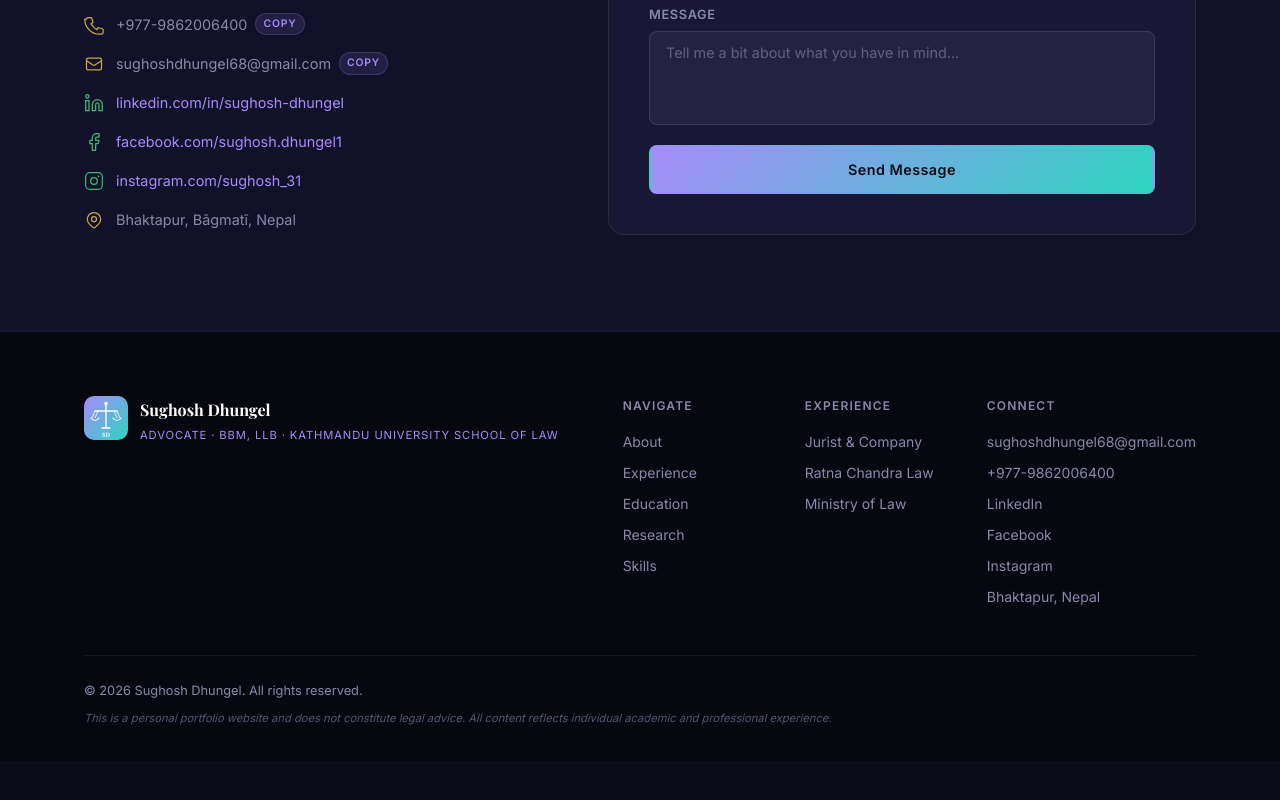
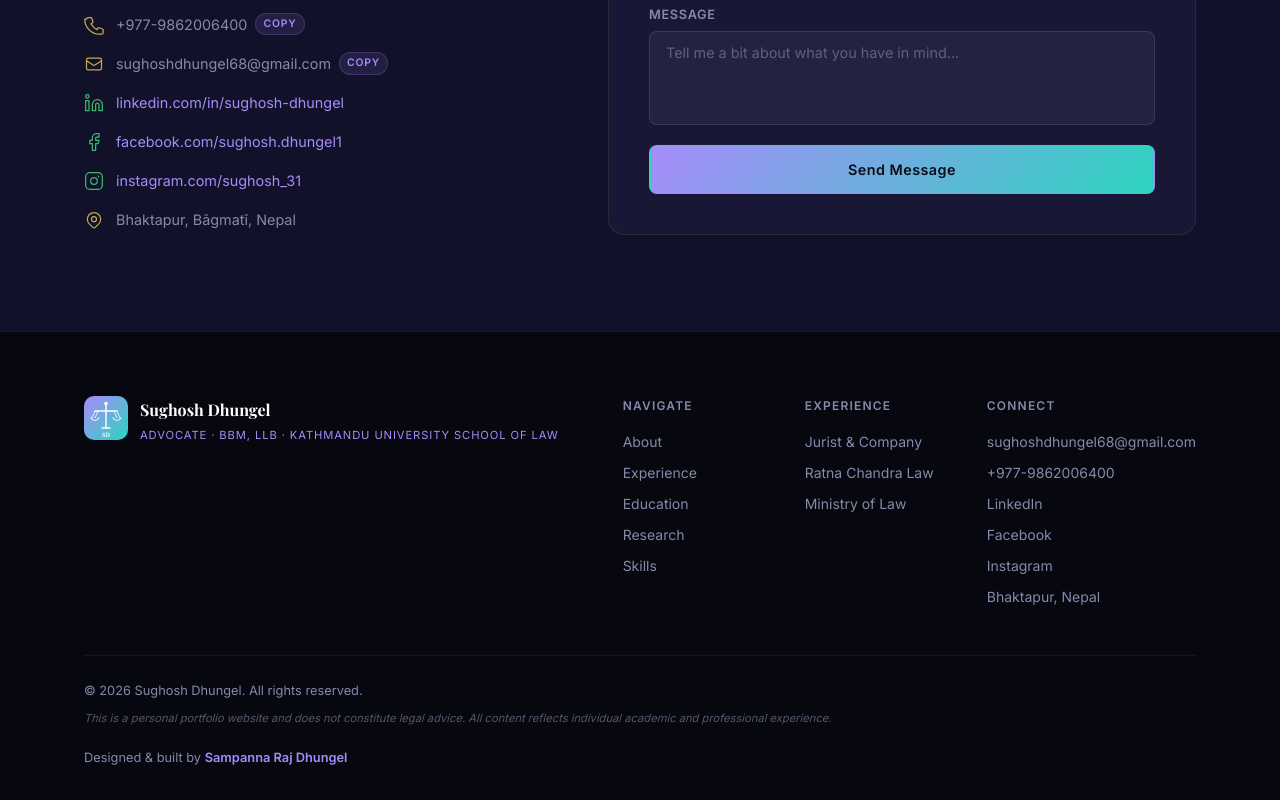
Before and after one commit to dsampanna/SughoshWebsite, a plain HTML site: page index.html in a window 1280 px wide. Shown: the part 10473-11273 px from the top of the page. Before the commit the page ends 11234 px from the top, so only its background shows below. Drawn offline with nearby package versions, Linux system fonts and the light colour scheme; no server answers; a web font is replaced by a local one.

Commit message:
Add designed by credit linking to sampannadhungel.com.np

```diff
--- a/css/styles.css
+++ b/css/styles.css
@@ -899,6 +899,19 @@ em {
   opacity: 0.6;
   font-style: italic;
   font-size: 0.7rem !important;
+}
+.footer__credit {
+  margin-top: 10px;
+  font-size: 0.75rem;
+  color: var(--text-muted);
+}
+.footer__credit a {
+  color: var(--gold);
+  font-weight: 600;
+  transition: color var(--transition);
+}
+.footer__credit a:hover {
+  color: var(--teal);
 }
 
 /* ===========================
--- a/index.html
+++ b/index.html
@@ -813,6 +813,7 @@
     <div class="footer__bottom">
       <p>© 2026 Sughosh Dhungel. All rights reserved.</p>
       <p class="footer__disclaimer">This is a personal portfolio website and does not constitute legal advice. All content reflects individual academic and professional experience.</p>
+      <p class="footer__credit">Designed &amp; built by <a href="https://www.sampannadhungel.com.np/" target="_blank" rel="noopener">Sampanna Raj Dhungel</a></p>
     </div>
   </div>
 </footer>
```
